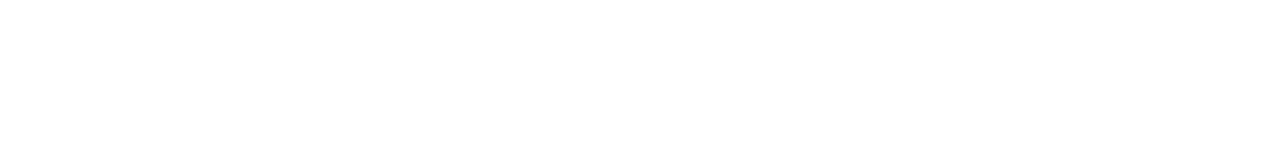
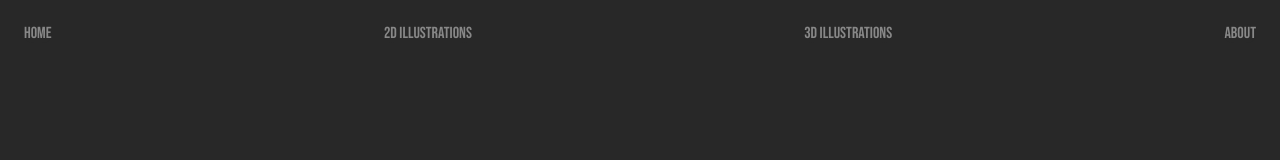
Before and after one commit to Naledi-Sithole05/Portfolio-Website_Naledi-Sithole, a plain HTML site: page HTML/About.html in a window 1280 px wide. Drawn offline with Linux system fonts and the light colour scheme.

Commit message:
navigation added and styled

```diff
--- a/CSS/main.css
+++ b/CSS/main.css
@@ -0,0 +1,24 @@
+*{
+    background-color: rgb(40, 40, 40);
+
+
+}
+
+a{
+    text-decoration: none;
+    color: rgb(136, 136, 136);
+    text-align: flex;
+    gap: 1rem;
+    border-color: rgb(24, 24, 24);
+    border-radius: 10px;
+
+}
+
+#nav-Container{
+    display: flex;
+    justify-content: space-between;
+    align-items: center;
+    padding: 1rem;
+    font-family: 'Bebas Neue';
+
+}
--- a/HTML/2D-Illustrations.html
+++ b/HTML/2D-Illustrations.html
@@ -0,0 +1,18 @@
+<!DOCTYPE html>
+<html lang="en">
+<head>
+    <meta charset="UTF-8">
+    <meta name="viewport" content="width=device-width, initial-scale=1.0">
+    <title>2D Illustrations</title>
+    <link rel="stylesheet" href="/CSS/main.css">
+    <script src="/JS/navigation.js" defer></script>
+    <link href="https://fonts.googleapis.com/css2?family=Bebas+Neue&display=swap" rel="stylesheet">
+
+</head>
+<body>
+    <section>
+        <nav id="nav-Container"></nav>
+    </section>
+
+</body>
+</html>
--- a/HTML/About.html
+++ b/HTML/About.html
@@ -0,0 +1,18 @@
+<!DOCTYPE html>
+<html lang="en">
+<head>
+    <meta charset="UTF-8">
+    <meta name="viewport" content="width=device-width, initial-scale=1.0">
+    <title>About</title>
+    <link rel="stylesheet" href="/CSS/main.css">
+    <script src="/JS/navigation.js" defer></script>
+    <link href="https://fonts.googleapis.com/css2?family=Bebas+Neue&display=swap" rel="stylesheet">
+
+</head>
+<body>
+      <section>
+        <nav id="nav-Container"></nav>
+    </section>
+
+</body>
+</html>
--- a/JS/navigation.js
+++ b/JS/navigation.js
@@ -0,0 +1,34 @@
+
+const navLinks = [
+  { href: 'index.html',             label: 'Home'             },
+  { href: '2D-Illustrations.html',  label: '2D Illustrations' },
+  { href: '3D-Illustrations.html',  label: '3D Illustrations' },
+  { href: 'About.html',             label: 'About'            }
+];
+
+function createNavLinks(NavLinks) {
+const navigationContainer = document.getElementById('nav-Container');
+navigationContainer.classList.add('li')
+navigationContainer.setAttribute('data-id-media', NavLinks.id)
+
+const linkElement = document.createElement('a');
+linkElement.href = NavLinks.href;
+linkElement.textContent = NavLinks.label;
+
+
+navigationContainer.addEventListener('click', () => {
+  window.location.href = NavLinks.href;
+});
+
+navigationContainer.appendChild(linkElement);
+
+};
+
+function appendNavLinks() {
+  navLinks.forEach(link => {
+    createNavLinks(link);
+  });
+
+}
+
+appendNavLinks();
```
Also changed, not shown: HTML/3D-Illustrations.html (+18 -0 lines), HTML/index.html (+7 -0 lines).
